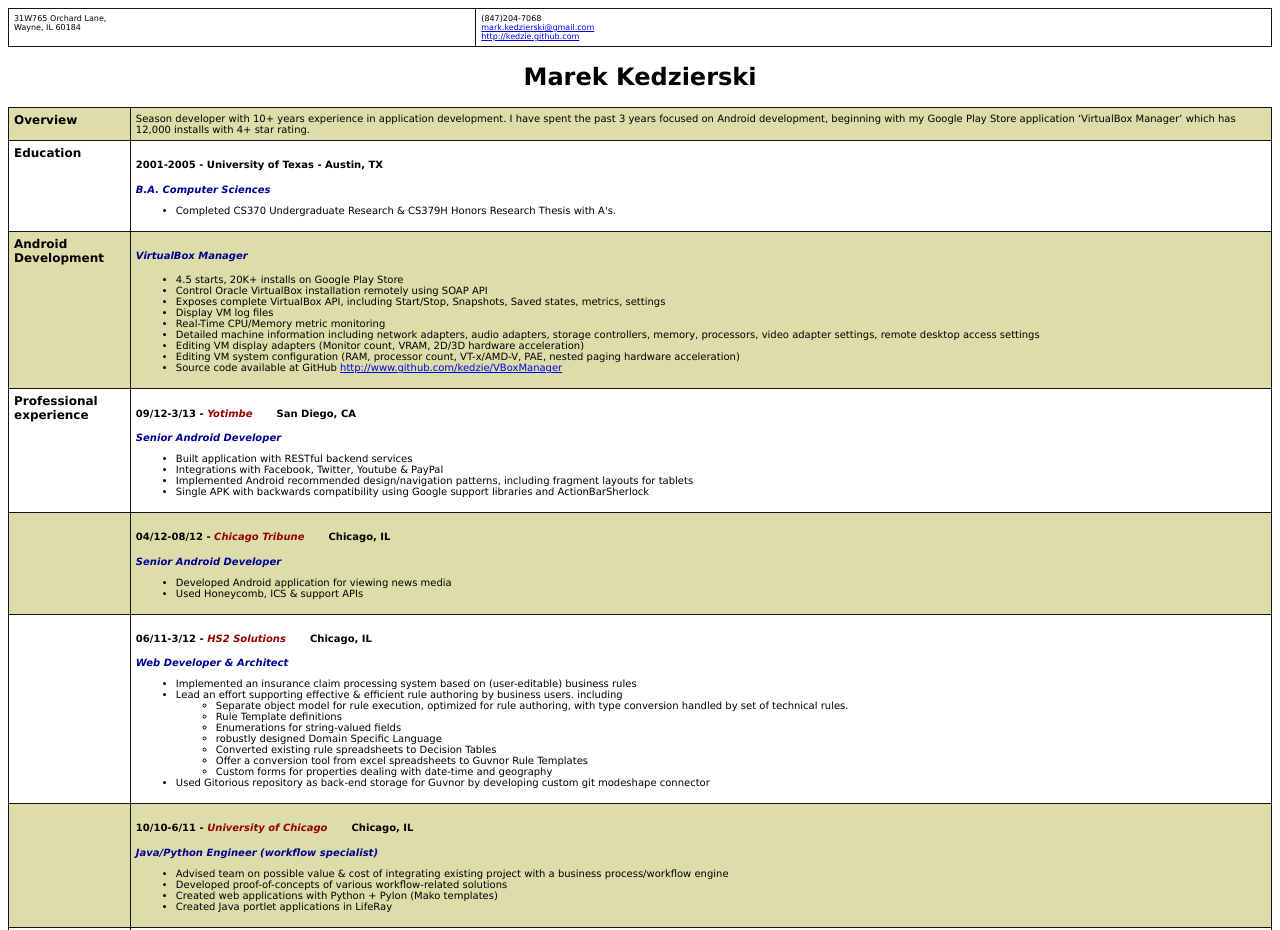
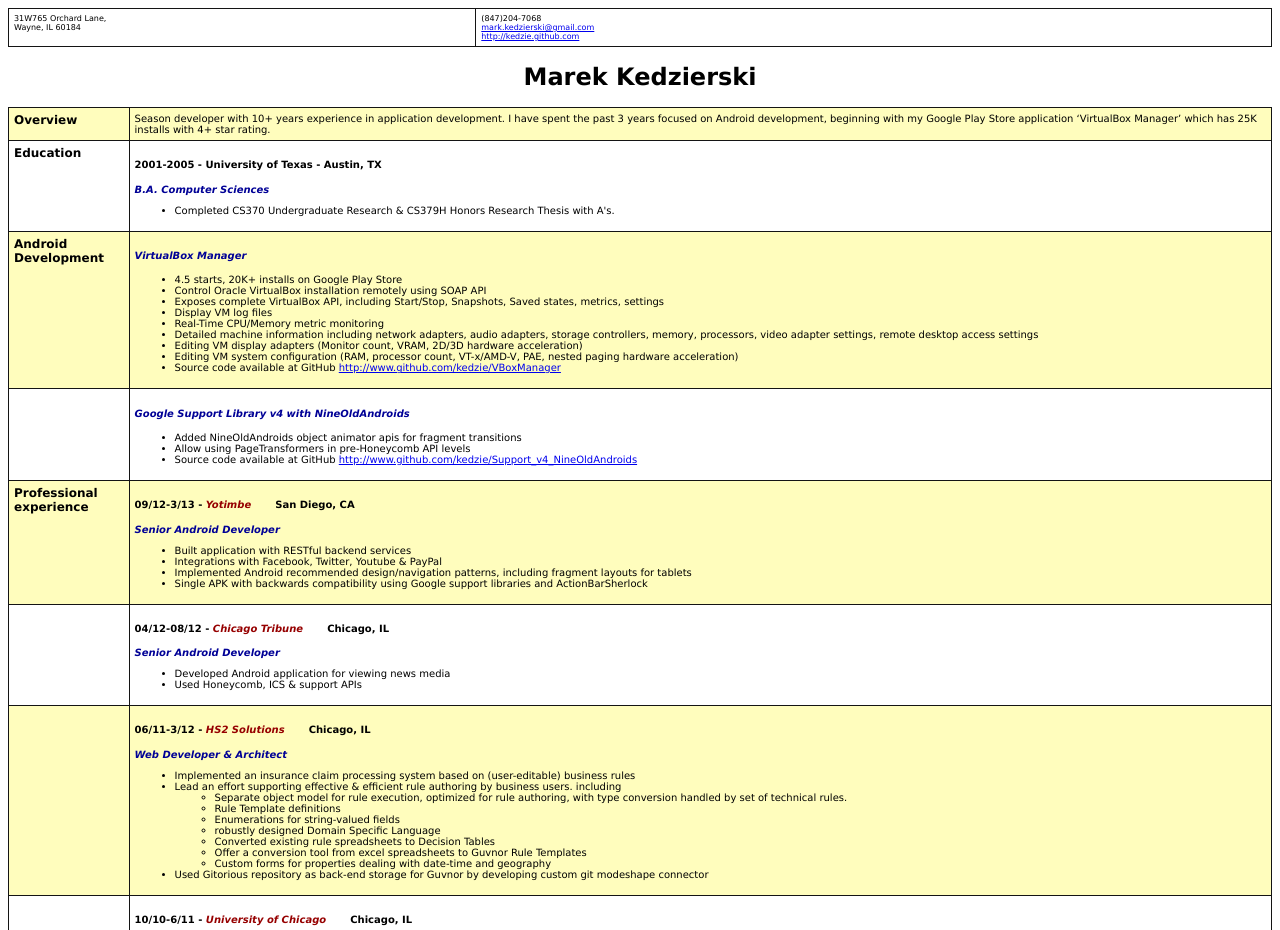
Before and after one commit to kedzie/kedzie.github.com, a plain HTML site: page files/MarkKedzierski-Engineer.html in a window 1280 px wide. Shown: the top 930 px of the page. Drawn offline with nearby package versions, Linux system fonts and the light colour scheme.

Commit message:
updated resume

```diff
--- a/files/MarkKedzierski-Engineer.html
+++ b/files/MarkKedzierski-Engineer.html
@@ -27,7 +27,7 @@ background-color:white;
 }
 
 tr.alt td {
-background-color:#ddddaa;
+background-color:#fffdbd;
 }
 
 tr.small td {
@@ -101,7 +101,7 @@ $(document).ready(function(){
 <table>
 <tr>
 	<td class="category">Overview</td>
-	<td>Season developer with 10+ years experience in application development.  I have spent the past 3 years focused on Android development, beginning with my Google Play Store application ‘VirtualBox Manager’ which has 12,000 installs with 4+ star rating.</td>
+	<td>Season developer with 10+ years experience in application development.  I have spent the past 3 years focused on Android development, beginning with my Google Play Store application ‘VirtualBox Manager’ which has 25K installs with 4+ star rating.</td>
 </tr>
 <tr>
 	<td class="category">Education</td>
@@ -127,6 +127,17 @@ $(document).ready(function(){
 			<li>Editing VM display adapters (Monitor count, VRAM, 2D/3D hardware acceleration)</li>
 			<li>Editing VM system configuration (RAM, processor count, VT-x/AMD-V, PAE, nested paging hardware acceleration)</li>
 			<li>Source code available at GitHub <a href="http://www.github.com/kedzie/VBoxManager">http://www.github.com/kedzie/VBoxManager</a></li>
+		</ul>
+	</td>
+</tr>
+<tr>
+	<td></td>
+	<td>
+		<h4 class="title">Google Support Library v4 with NineOldAndroids</h4>
+		<ul>
+<li>Added NineOldAndroids object animator apis for fragment transitions</li>
+<li>Allow using PageTransformers in pre-Honeycomb API levels</li>
+			<li>Source code available at GitHub <a href="http://www.github.com/kedzie/Support_v4_NineOldAndroids">http://www.github.com/kedzie/Support_v4_NineOldAndroids</a></li>
 		</ul>
 	</td>
 </tr>
```
Also changed, not shown: 3 other files.
